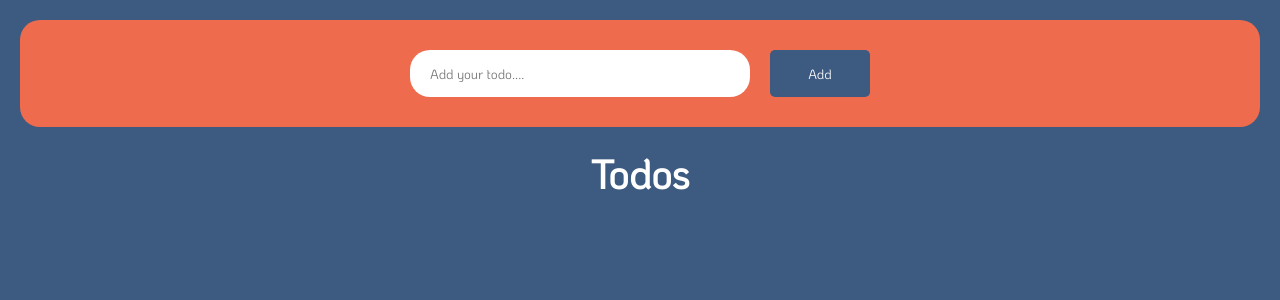
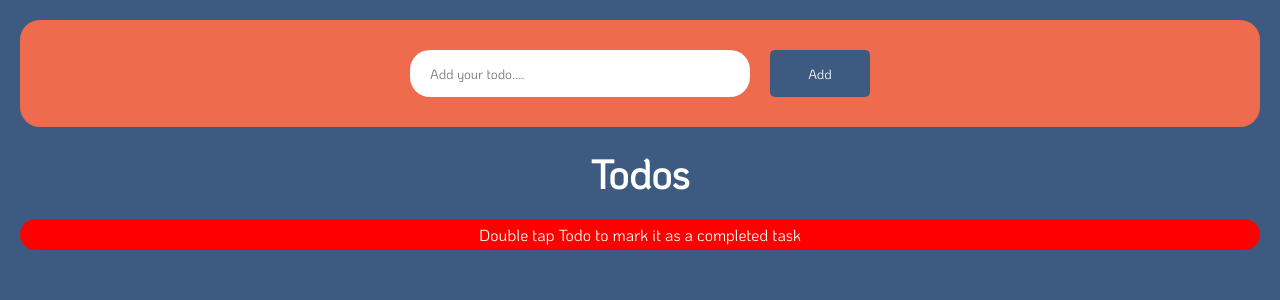
Before and after one commit to mhkhansahab/todo-app, a React (Create React App) app: page / in a window 1280 px wide. Shown: the top 300 px of the page. Built offline with nearby package versions, Linux system fonts and the light colour scheme.

Commit message:
todo note added

```diff
--- a/package.json
+++ b/package.json
@@ -1,4 +1,5 @@
 {
+  "homepage": "http://mhkhansahab.github.io/todo-app",
   "name": "todo-app",
   "version": "0.1.0",
   "private": true,
@@ -12,6 +13,8 @@
     "web-vitals": "^1.0.1"
   },
   "scripts": {
+    "predeploy": "npm run build",
+    "deploy": "gh-pages -d build",
     "start": "react-scripts start",
     "build": "react-scripts build",
     "test": "react-scripts test",
@@ -34,5 +37,8 @@
       "last 1 firefox version",
       "last 1 safari version"
     ]
+  },
+  "devDependencies": {
+    "gh-pages": "^3.2.0"
   }
 }
--- a/src/App.css
+++ b/src/App.css
@@ -35,3 +35,10 @@ input{
   font-size: 40px;
   font-weight: bold;
 }
+
+.message{
+  background-color: red;
+  margin: 20px;
+  border-radius: 20px;
+  padding: 5px 0;
+}
--- a/src/App.js
+++ b/src/App.js
@@ -135,6 +135,7 @@ function App() {
     <div className="App">
       <AddTodo changeHandler = {(e)=>changeHandler(e)} todoAdder={todoAdder} inputValue={todosData.todo}></AddTodo>
       <div className="todos-title">Todos</div>
+      <div className="message">Double tap Todo to mark it as a completed task</div>
       {
         todosData.todos !== null
         ?
```
Also changed, not shown: 1 other file (tests, documents, lock files or other folders).
